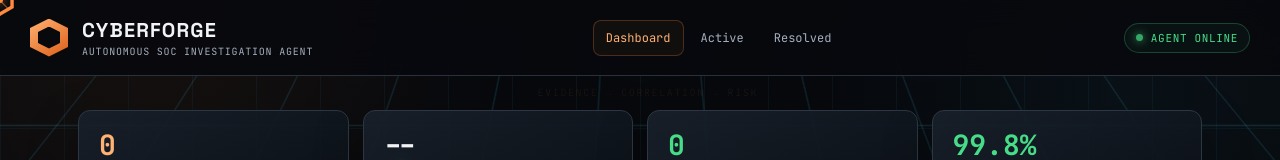
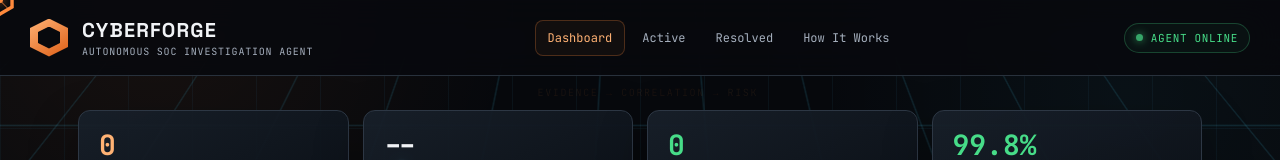
Before and after one commit to Simran-kaur7/CyberForge, a website: page frontend/index.html in a window 1280 px wide. Shown: the top 160 px of the page. Drawn offline with Linux system fonts and the light colour scheme; no server answers.

Commit message:
Add How It Works tutorial link

```diff
--- a/frontend/index.html
+++ b/frontend/index.html
@@ -31,6 +31,7 @@ PORT  4444</span><span class="cyber-data d3">EVIDENCE → CORRELATION → RISK</
     <a href="index.html" class="active">Dashboard</a>
     <a href="#active">Active</a>
     <a href="#resolved">Resolved</a>
+    <a href="tutorial.html">How It Works</a>
   </div>
   <div class="nav-right">
     <div class="status-pill"><span class="dot"></span>AGENT ONLINE</div>
```
